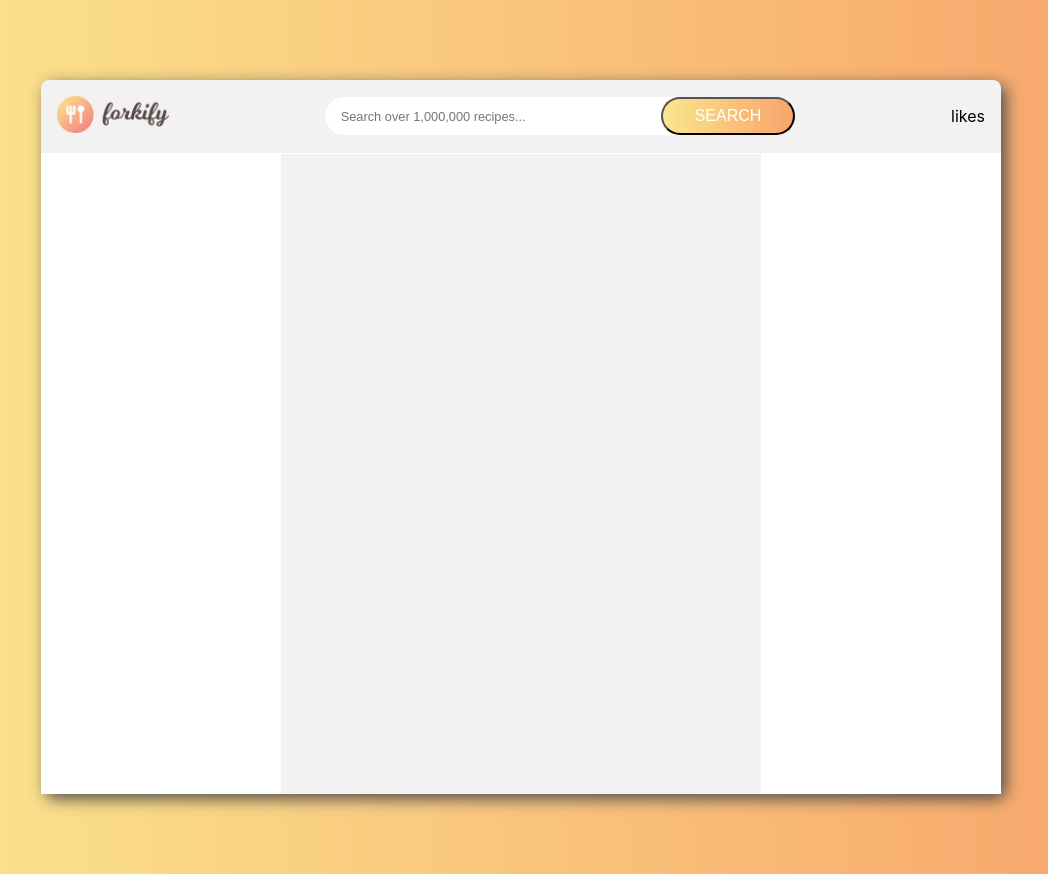
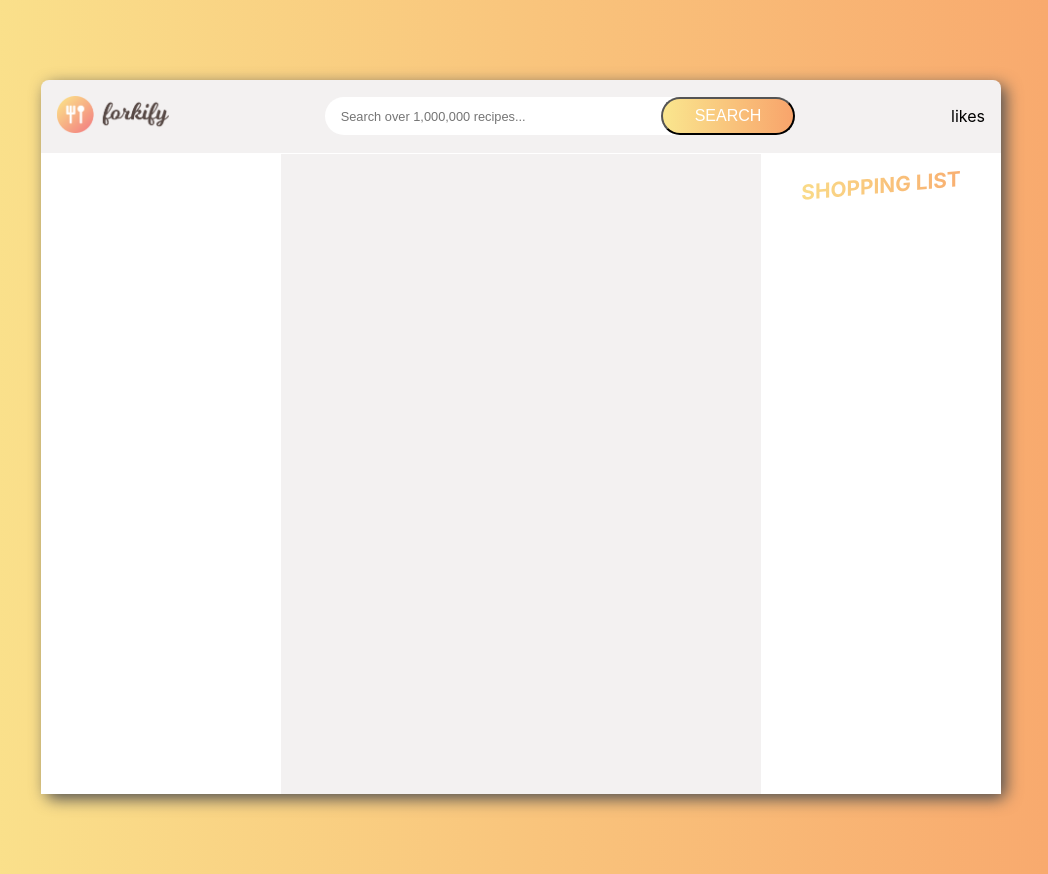
Before and after one commit to ashrofdev/forkify-in-react, a React (Create React App) app: page / in a window 1280 px wide. Shown: the whole page, without its empty margins (119-1167 px from the left). Built offline with nearby package versions, Linux system fonts and the light colour scheme.

Commit message:
improving shopping list

```diff
--- a/src/components/shopping-list/ShoppingList.js
+++ b/src/components/shopping-list/ShoppingList.js
@@ -16,6 +16,7 @@ const ShoppingList = ({shoppingList}) => {
     });
     return (
         <div className="shopping">
+            <h3>SHOPPING LIST</h3>
             <div className="item">{ing}</div>
         </div>
     )
--- a/src/components/shopping-list/shopping.css
+++ b/src/components/shopping-list/shopping.css
@@ -1,5 +1,13 @@
 .shopping {
     background-color: white;
+}
+.shopping h3 {
+    font-size: 1.3rem;
+    transform: skewY(-5deg);
+    text-align: center;
+    background-clip: text;
+    color: transparent;
+    background-image: linear-gradient(to right, var(--cpl), var(--cp))
 }
 
 .shop-list {
```
